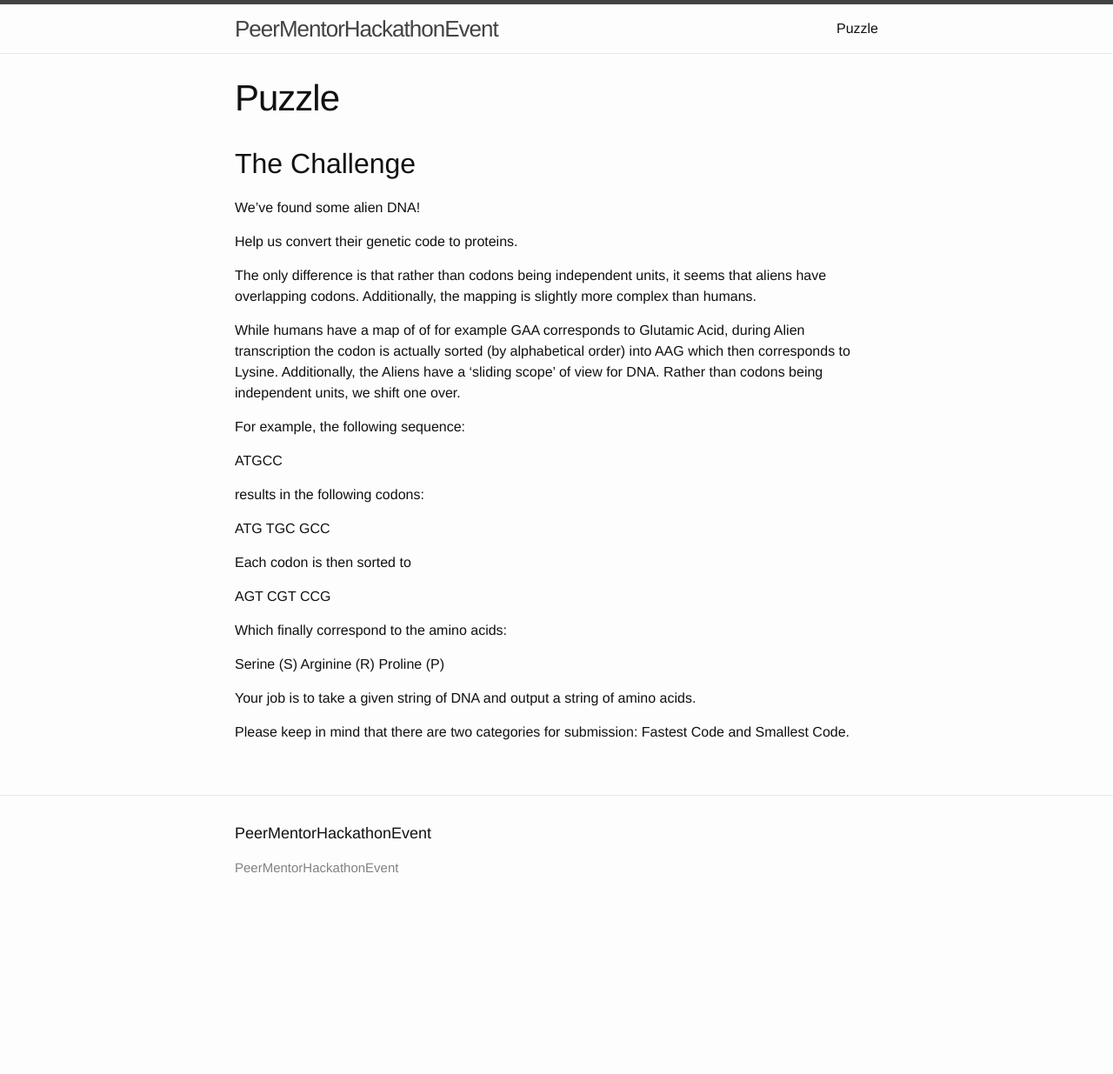
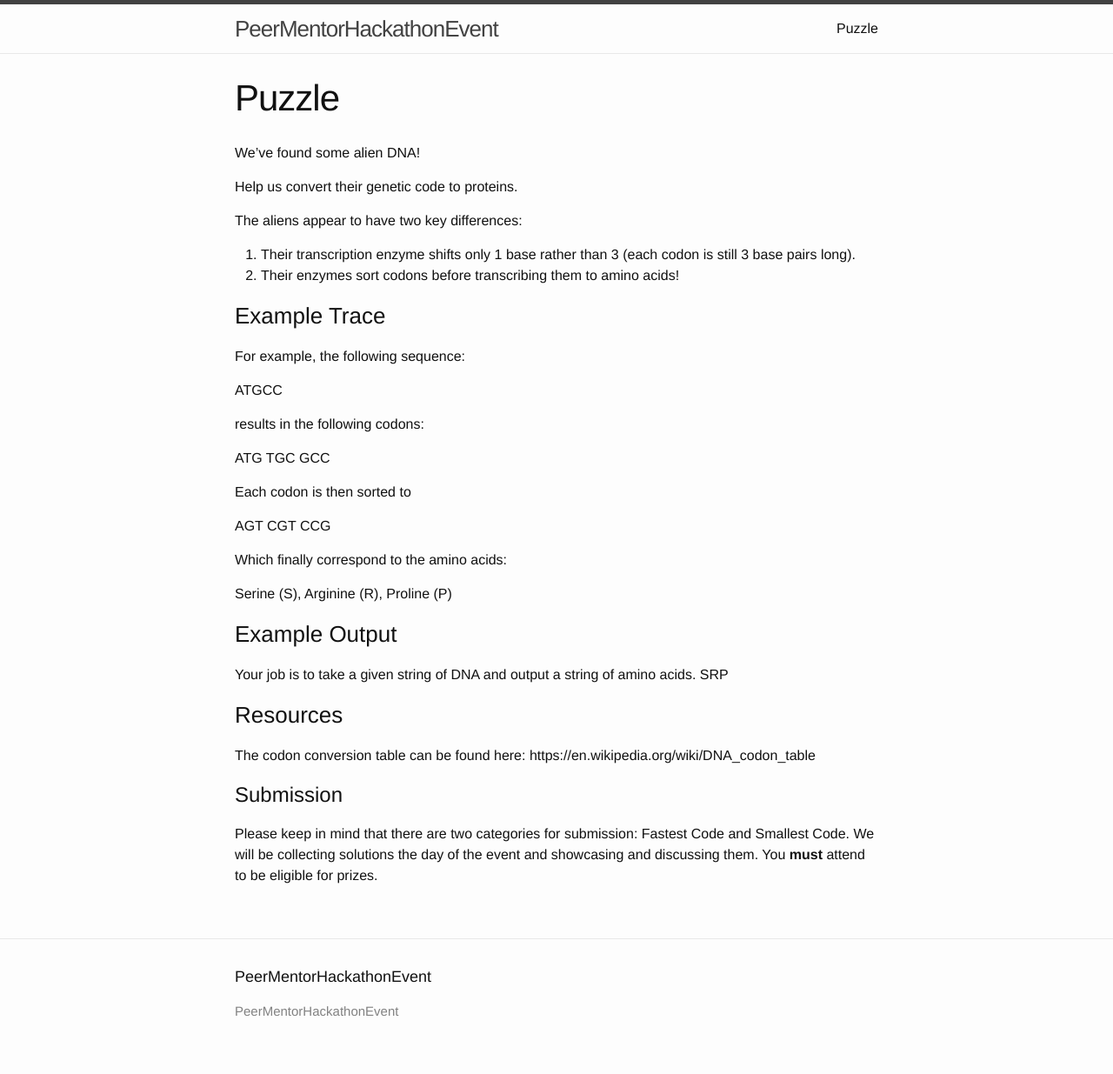
Before and after one commit to Rockie156/PeerMentorHackathonEvent, a Jekyll site: the page built from puzzle.md, in a window 1280 px wide. Shown: the whole page at 87% size. Built offline with Jekyll 4.4.1, drawn with Linux system fonts in a browser that asks for light colours; before the commit the page ends 1070 px from its top, so only the background shows below that.

Commit message:
Refined puzzle

```diff
--- a/puzzle.md
+++ b/puzzle.md
@@ -4,18 +4,16 @@ title: Puzzle
 permalink: /puzzle/
 ---
 
-## The Challenge
-
 We've found some alien DNA!
 
 Help us convert their genetic code to proteins.
 
-The only difference is that rather than codons being independent units, it seems that aliens have overlapping codons. Additionally, the mapping is slightly more complex
-than humans.
+The aliens appear to have two key differences:
 
-While humans have a map of of for example GAA corresponds to Glutamic Acid, during Alien transcription the codon is actually sorted (by alphabetical order) into AAG which then corresponds to Lysine.
-Additionally, the Aliens have a 'sliding scope' of view for DNA. Rather than codons being independent units, we shift one over.
+1. Their transcription enzyme shifts only 1 base rather than 3 (each codon is still 3 base pairs long).
+2. Their enzymes sort codons before transcribing them to amino acids!
 
+### Example Trace
 For example, the following sequence:
 
 ATGCC
@@ -34,10 +32,14 @@ CCG
 
 Which finally correspond to the amino acids:
 
-Serine (S)
-Arginine (R)
-Proline (P)
+Serine (S), Arginine (R), Proline (P)
 
+### Example Output
 Your job is to take a given string of DNA and output a string of amino acids.
+SRP
 
-Please keep in mind that there are two categories for submission: Fastest Code and Smallest Code.
+### Resources
+The codon conversion table can be found here: https://en.wikipedia.org/wiki/DNA_codon_table
+
+# Submission
+Please keep in mind that there are two categories for submission: Fastest Code and Smallest Code. We will be collecting solutions the day of the event and showcasing and discussing them. You <b>must</b> attend to be eligible for prizes.
```
